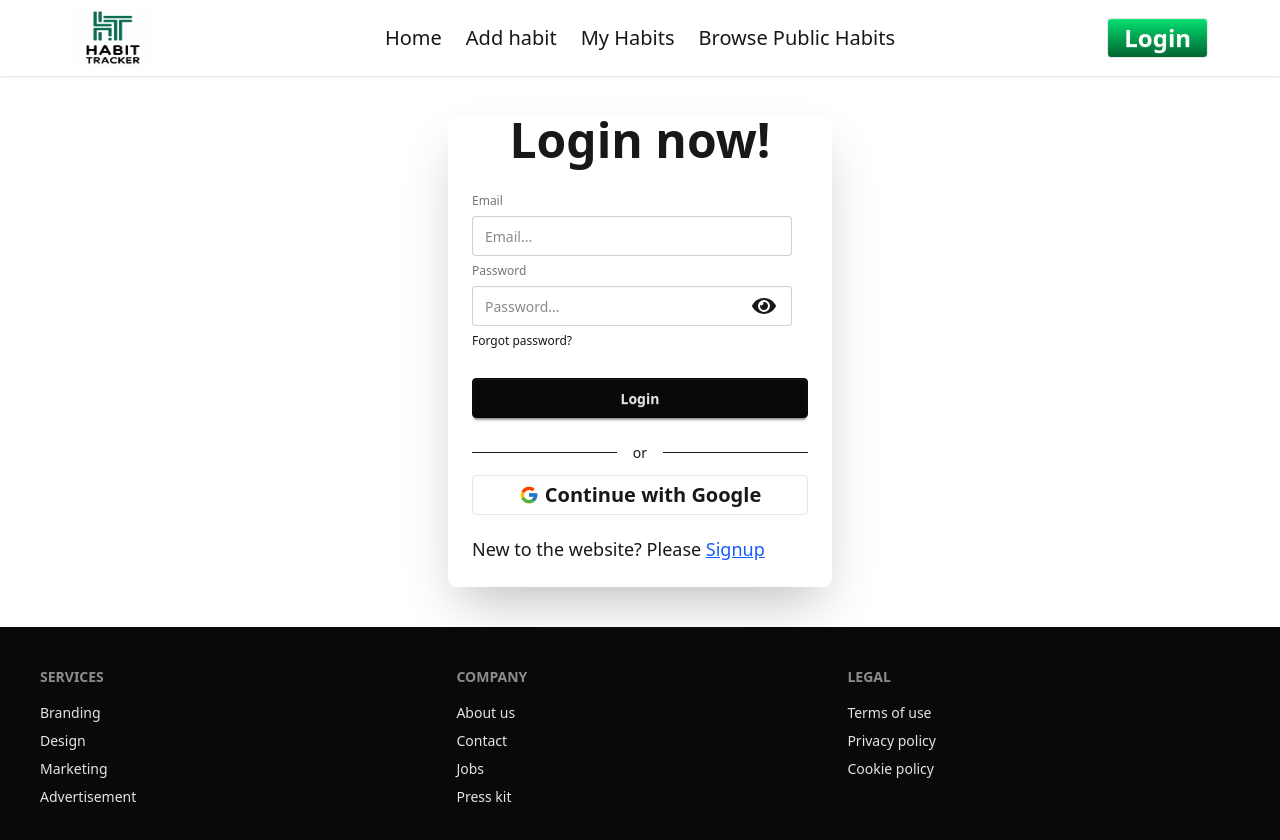
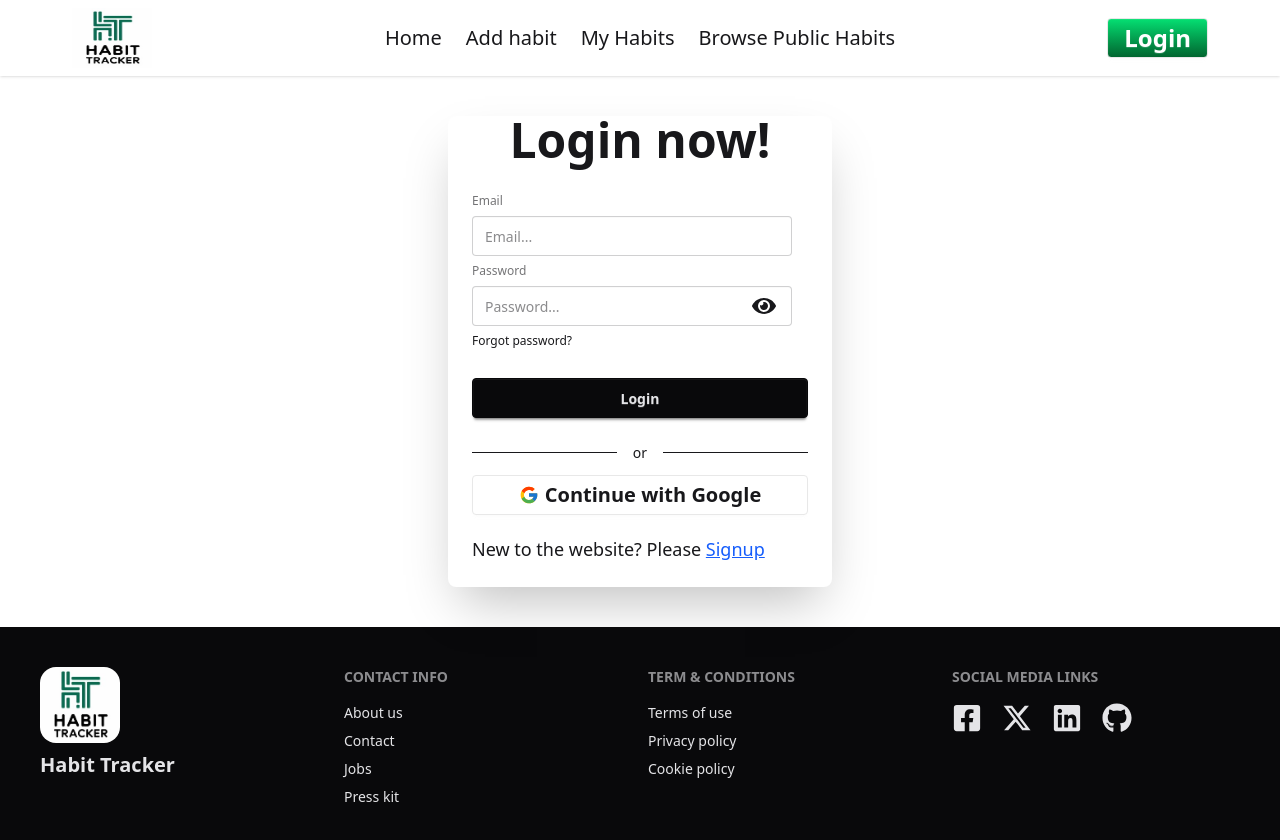
Before and after one commit to aliraj15dev/habit-tracker-client, a React (Vite) app: page /login in a window 1280 px wide. Shown: the top 840 px of the page. Built offline with nearby package versions, Linux system fonts and the light colour scheme; no server answers.

Commit message:
recheck all the condition and fixed the problem

```diff
--- a/src/components/Footer.jsx
+++ b/src/components/Footer.jsx
@@ -1,28 +1,43 @@
-import React from "react";
+import { FaFacebookSquare, FaGithub, FaLinkedin } from "react-icons/fa";
+import { FaXTwitter } from "react-icons/fa6";
 
 const Footer = () => {
   return (
     <footer>
-      <div className="footer sm:footer-horizontal bg-neutral text-neutral-content p-10">
+      <div className="footer grid sm:grid-cols-2 lg:grid-cols-4 bg-neutral text-neutral-content p-10">
         <div>
-          <h6 className="footer-title">Services</h6>
-          <a className="link link-hover">Branding</a>
-          <a className="link link-hover">Design</a>
-          <a className="link link-hover">Marketing</a>
-          <a className="link link-hover">Advertisement</a>
+          <img className="w-20 rounded-2xl" src="/Logo.jpg" alt="" />
+          <h3 className="text-xl font-semibold">Habit Tracker </h3>
         </div>
         <div>
-          <h6 className="footer-title">Company</h6>
+          <h6 className="footer-title">Contact Info</h6>
           <a className="link link-hover">About us</a>
           <a className="link link-hover">Contact</a>
           <a className="link link-hover">Jobs</a>
           <a className="link link-hover">Press kit</a>
         </div>
         <div>
-          <h6 className="footer-title">Legal</h6>
+          <h6 className="footer-title">Term & Conditions</h6>
           <a className="link link-hover">Terms of use</a>
           <a className="link link-hover">Privacy policy</a>
           <a className="link link-hover">Cookie policy</a>
+        </div>
+        <div>
+          <h6 className="footer-title">Social Media Links</h6>
+          <div className="text-3xl flex gap-5">
+            <a href="link link-hover">
+              <FaFacebookSquare />
+            </a>
+            <a href="link link-hover">
+              <FaXTwitter />
+            </a>
+            <a href="link link-hover">
+              <FaLinkedin />
+            </a>
+            <a href="link link-hover">
+              <FaGithub />
+            </a>
+          </div>
         </div>
       </div>
     </footer>
--- a/src/components/Navbar.jsx
+++ b/src/components/Navbar.jsx
@@ -6,6 +6,7 @@ import { AuthContext } from "../contexts/AuthContext";
 
 const Navbar = () => {
   const { user, loading, logoutUser, setUser } = use(AuthContext);
+  console.log(user?.photoURL)
 
   const links = (
     <>
@@ -65,11 +66,11 @@ const Navbar = () => {
             <div className="flex items-center gap-2">
               <div className="dropdown dropdown-end">
                 <div tabIndex={0} role="button" className="m-1">
-                  <img
+                  {user?.photoURL?<img
                     className="rounded-full w-10 cursor-pointer"
-                    src={user.photoURL}
+                    src={user?.photoURL}
                     alt="User"
-                  />
+                  />:<span className="loading loading-spinner"></span>}
                 </div>
                 <div tabIndex="-1"
                   className="dropdown-content menu bg-base-100 rounded-box z-1 w-52 p-2 shadow-sm space-y-3"
--- a/src/pages/MyHabits.jsx
+++ b/src/pages/MyHabits.jsx
@@ -3,6 +3,7 @@ import { AuthContext } from "../contexts/AuthContext";
 import { CiBookmarkCheck, CiEdit } from "react-icons/ci";
 import { MdDeleteForever } from "react-icons/md";
 import { Link } from "react-router";
+import toast from "react-hot-toast";
 
 const MyHabits = () => {
   const { user } = use(AuthContext);
@@ -18,12 +19,47 @@ const MyHabits = () => {
   }, [user?.email]);
 
   const handleDelete = (id) => {
-    fetch(`https://habit-tracker-server-11vz.onrender.com/userHabits/${id}`, { method: "DELETE" })
-      .then((res) => res.json())
-      .then(() =>
-        setMyHabits((prev) => prev.filter((habit) => habit._id !== id))
-      );
-  };
+  toast(
+    (t) => (
+      <div className="flex flex-col space-y-2">
+        <p>Are you sure you want to delete this habit?</p>
+        <div className="flex justify-end space-x-2">
+          <button
+            onClick={() => {
+              fetch(`https://habit-tracker-server-11vz.onrender.com/userHabits/${id}`, {
+                method: "DELETE",
+              })
+                .then((res) => res.json())
+                .then(() => {
+                  setMyHabits((prev) => prev.filter((habit) => habit._id !== id));
+                  toast.success("Habit deleted successfully!");
+                })
+                .catch(() => toast.error("Failed to delete habit!"))
+                .finally(() => toast.dismiss(t.id));
+            }}
+            className="btn btn-sm btn-error text-white"
+          >
+            Yes
+          </button>
+
+          <button
+            onClick={() => {
+              toast.dismiss(t.id);
+              toast("Delete cancelled");
+            }}
+            className="btn btn-sm"
+          >
+            No
+          </button>
+        </div>
+      </div>
+    ),
+    {
+      duration: 8000,
+      position: "top-center",
+    }
+  );
+};
 
   const handleMarkComplete = (id) => {
     fetch(`https://habit-tracker-server-11vz.onrender.com/userHabits/${id}/complete`, {
@@ -40,10 +76,10 @@ const MyHabits = () => {
             )
           );
         } else {
-          alert(data.message);
+          toast.error(data.message);
         }
       })
-      .catch((err) => console.log(err));
+      .catch((err) => toast.error(err));
   };
 
   return (
--- a/src/pages/UpdateHabit.jsx
+++ b/src/pages/UpdateHabit.jsx
@@ -50,8 +50,10 @@ const UpdateHabit = () => {
   };
 
   if(!habit){
-      <p className="text-center">Loading habit data...</p>
+    return <p className="text-center">Loading habit data...</p>
   }
+
+  console.log(habit?.category)
 
   return (
     <motion.div
--- a/src/pages/ViewDetails.jsx
+++ b/src/pages/ViewDetails.jsx
@@ -1,6 +1,7 @@
 import { useEffect, useState } from "react";
 import { useParams } from "react-router";
 import { motion } from "framer-motion";
+import toast from "react-hot-toast";
 
 const ViewDetails = () => {
   const { id } = useParams();
@@ -10,12 +11,32 @@ const ViewDetails = () => {
     fetch(`https://habit-tracker-server-11vz.onrender.com/userHabits/${id}`)
       .then((res) => res.json())
       .then((data) => setHabit(data))
-      .catch((err) => console.error("Error fetching habit:", err));
+      .catch((err) => toast.error(err));
   }, [id]);
 
   if (!habit) return <p className="text-center my-12">Loading habit details...</p>;
 
-  const progress = Math.round((habit.completedDays / 30) * 100);
+  const progress = Math.round((habit.currentStreak / 30) * 100);
+
+  const handleMarkComplete = (id) => {
+    fetch(`https://habit-tracker-server-11vz.onrender.com/userHabits/${id}/complete`, {
+      method: "PATCH",
+    })
+      .then((res) => res.json())
+      .then((data) => {
+        if (data.currentStreak !== undefined) {
+          setHabit((prev) => ({
+          ...prev,
+          currentStreak: data.currentStreak,
+          streak: data.currentStreak,
+        }));
+        toast.success("Marked as complete!");
+      } else {
+        toast.error(data.message || "Failed to update streak");
+      }
+    })
+    .catch((err) => toast.error(err.message || "Something went wrong"));
+  };
 
   return (
     <motion.div
@@ -53,7 +74,7 @@ const ViewDetails = () => {
 
       <div className="mt-4">
         <span className="badge badge-success p-3 text-lg">
-          🔥 {habit.streak} Day Streak
+          🔥 {habit.currentStreak} Day Streak
         </span>
       </div>
 
@@ -64,8 +85,7 @@ const ViewDetails = () => {
       </div>
 
       <div className="text-center mt-6">
-        <button
-          onClick={() => alert("Marked as complete!")}
+        <button onClick={() => handleMarkComplete(habit._id)}
           className="btn btn-primary w-full"
         > Mark Complete </button>
       </div>
--- a/src/routes/MainRoute.jsx
+++ b/src/routes/MainRoute.jsx
@@ -48,7 +48,7 @@ const router = createBrowserRouter([
       { path: "login", Component: Login },
       { path: "signup", Component: Signup },
       { path: "viewdetails/:id",
-        loader:({params})=>fetch(`http://localhost:3000/viewdetails/${params.id}`),
+        loader:({params})=>fetch(`https://habit-tracker-server-11vz.onrender.com/viewdetails/${params.id}`),
         element: (
           <PrivateRoute>
             <ViewDetails></ViewDetails>
```
